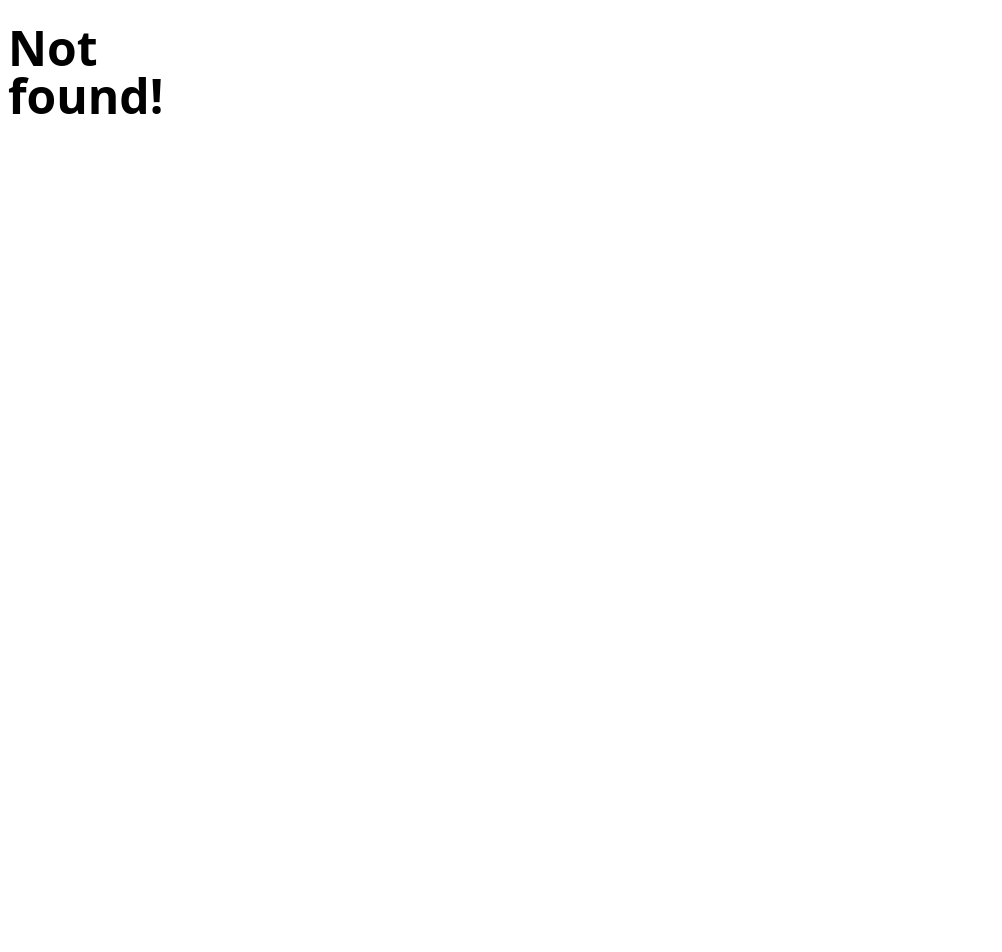
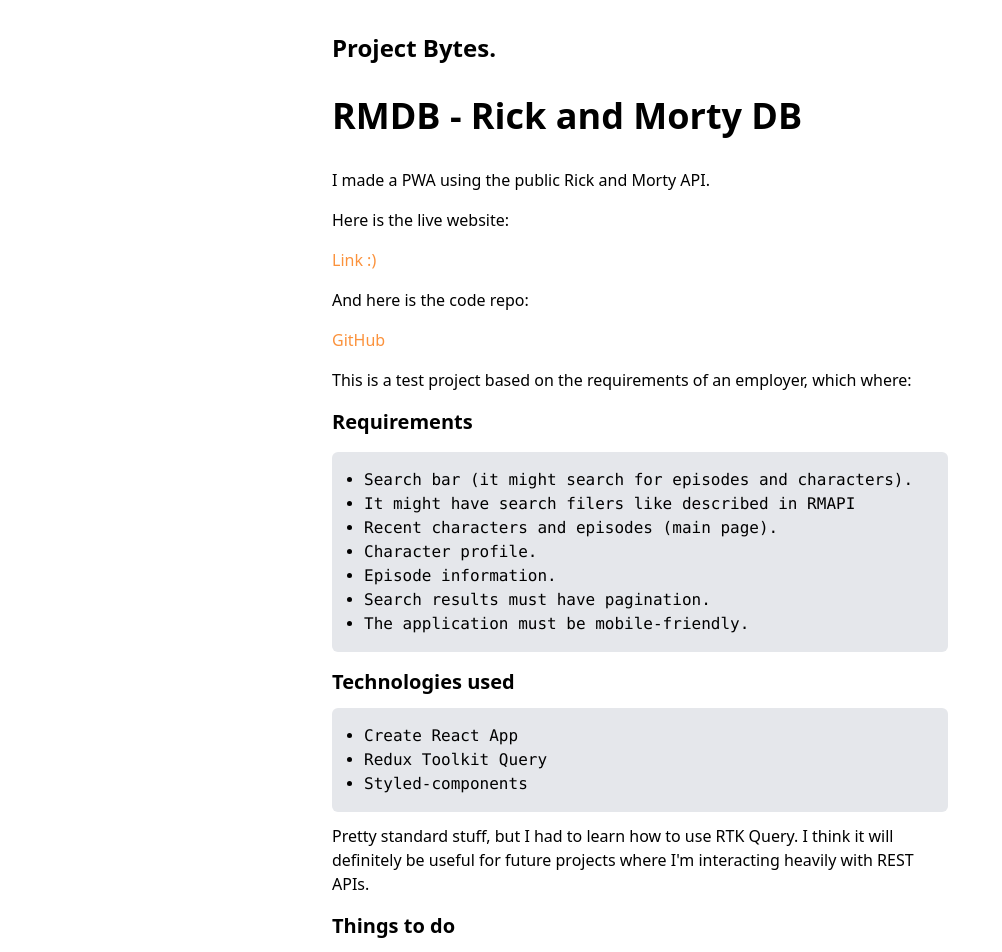
Before and after one commit to mar-cial/project-bytes, a Next.js app: page /march/rmdb in a window 1280 px wide. Before the commit this address had no page. Shown: the top 952 px of the page, without its empty margins (0-1002 px from the left). Before the commit the page ends 800 px from the top, so only its background shows below. Built offline with nearby package versions, Linux system fonts and the light colour scheme.

Commit message:
added rmdb

```diff
--- a/components/mainLink.tsx
+++ b/components/mainLink.tsx
@@ -7,7 +7,10 @@
 
 const MainLink = (props: Props) => {
   return (
-    <a href={props.url} className="text-orange-500">
+    <a
+      href={props.url}
+      className="text-orange-400 transition-all hover:text-orange-500"
+    >
       {props.text}
     </a>
   );
--- a/data/bytes.js
+++ b/data/bytes.js
@@ -20,6 +20,11 @@
     url: '/march/spa',
     info: 'Single Page Application for Flex Strip',
   },
+  {
+    title: 'RMDB - Rick and Morty DB',
+    url: '/march/rmdb',
+    info: 'PWA using the Rick and Morty API',
+  },
 ];
 
 export default projectBytesData;
--- a/data/users.jsx
+++ /dev/null
@@ -1,50 +0,0 @@
-import { v4 as uuid } from 'uuid';
-
-const users = [
-  {
-    firstName: 'César',
-    lastName: 'Marcial',
-    address: [
-      {
-        street: 'Calle 12 Colonia Sinaloa',
-        state: 'Baja California',
-        city: 'Mexicali',
-        zip: 21330,
-      },
-    ],
-
-    img: '/cesar',
-    id: uuid(),
-  },
-  {
-    firstName: 'Alexa',
-    lastName: 'Macías',
-    address: [
-      {
-        street: 'Blvd. Lázaro Colonia Verde',
-        state: 'Baja California',
-        city: 'Mexicali',
-        zip: 21330,
-      },
-    ],
-    img: '/alexa',
-    id: uuid(),
-  },
-  {
-    firstName: 'Sacbé',
-    lastName: 'Medrano',
-    address: [
-      {
-        street: 'Calle 523 Colonia Naranja',
-        state: 'Baja California',
-        city: 'Mexicali',
-        zip: 21330,
-      },
-    ],
-
-    img: '/sacbé',
-    id: uuid(),
-  },
-];
-
-export default users;
--- a/layout/pagelayout.tsx
+++ b/layout/pagelayout.tsx
@@ -7,7 +7,7 @@
 
 const PageLayout: FC<Props> = ({ children }) => {
   return (
-    <div className="flex flex-col gap-4 pb-4 md:col-start-4 md:col-span-6 sm:col-span-4 sm:col-start-2">
+    <div className="flex flex-col gap-4 px-2 py-6 md:col-start-4 md:col-span-6 sm:col-span-4 sm:col-start-2">
       <Header />
       {children}
     </div>
--- /dev/null
+++ b/pages/march/rmdb/index.tsx
@@ -0,0 +1,68 @@
+import { NextPage } from 'next';
+import React from 'react';
+import MainHeader from '../../../components/mainHeader';
+import MainLink from '../../../components/mainLink';
+import PageLayout from '../../../layout/pagelayout';
+
+const RMDB: NextPage = () => {
+  const requirements = [
+    'Search bar (it might search for episodes and characters).',
+    'It might have search filers like described in RMAPI',
+    'Recent characters and episodes (main page).',
+    'Character profile.',
+    'Episode information.',
+    'Search results must have pagination.',
+    'The application must be mobile-friendly.',
+  ];
+
+  return (
+    <PageLayout>
+      <MainHeader title="RMDB - Rick and Morty DB" />
+      <p>
+        I made a PWA using the public <a href="">Rick and Morty API</a>.
+      </p>
+      <p>Here is the live website:</p>
+      <MainLink url="https://rmdb-mar-cial.vercel.app" text="Link :)" />
+      <p>And here is the code repo:</p>
+      <MainLink url="https://github.com/mar-cial/RMDB" text="GitHub" />
+      <p>
+        This is a test project based on the requirements of an employer, which
+        where:
+      </p>
+      <header><h3 className='text-xl font-semibold'>Requirements</h3></header>
+      <ul className="p-4 font-mono bg-gray-200 rounded-md">
+        {requirements.map((req) => (
+          <li className="ml-4 list-disc">{req}</li>
+        ))}
+      </ul>
+
+      <section className='grid gap-3'>
+        <header><h3 className='text-xl font-semibold'>Technologies used</h3></header>
+        <article className='p-4 font-mono bg-gray-200 rounded-md'>
+          <ul>
+            <li className="ml-4 list-disc">Create React App</li>
+            <li className="ml-4 list-disc">Redux Toolkit Query</li>
+            <li className="ml-4 list-disc">Styled-components</li>
+          </ul>
+
+        </article>
+        <p>Pretty standard stuff, but I had to learn how to use RTK Query. I think it will definitely be useful for future projects where I'm interacting heavily with REST APIs.</p>
+
+      </section>
+
+      <section className='grid gap-3'>
+        <header><h3 className='text-xl font-semibold'>Things to do</h3></header>
+        <article className='p-4 font-mono bg-gray-200 rounded-md'>
+          <ul>
+            <li className="ml-4 list-disc">Need to add search bar once it is robust enough</li>
+            <li className="ml-4 list-disc">Character pagination must show loading status</li>
+            <li className="ml-4 list-disc">Integrate home page of latest characters with RTK Query</li>
+          </ul>
+
+        </article>
+      </section>
+    </PageLayout>
+  );
+};
+
+export default RMDB;
```
Also changed, not shown: data/extraProjectBytes.jsx (deleted, +0 -14 lines).
